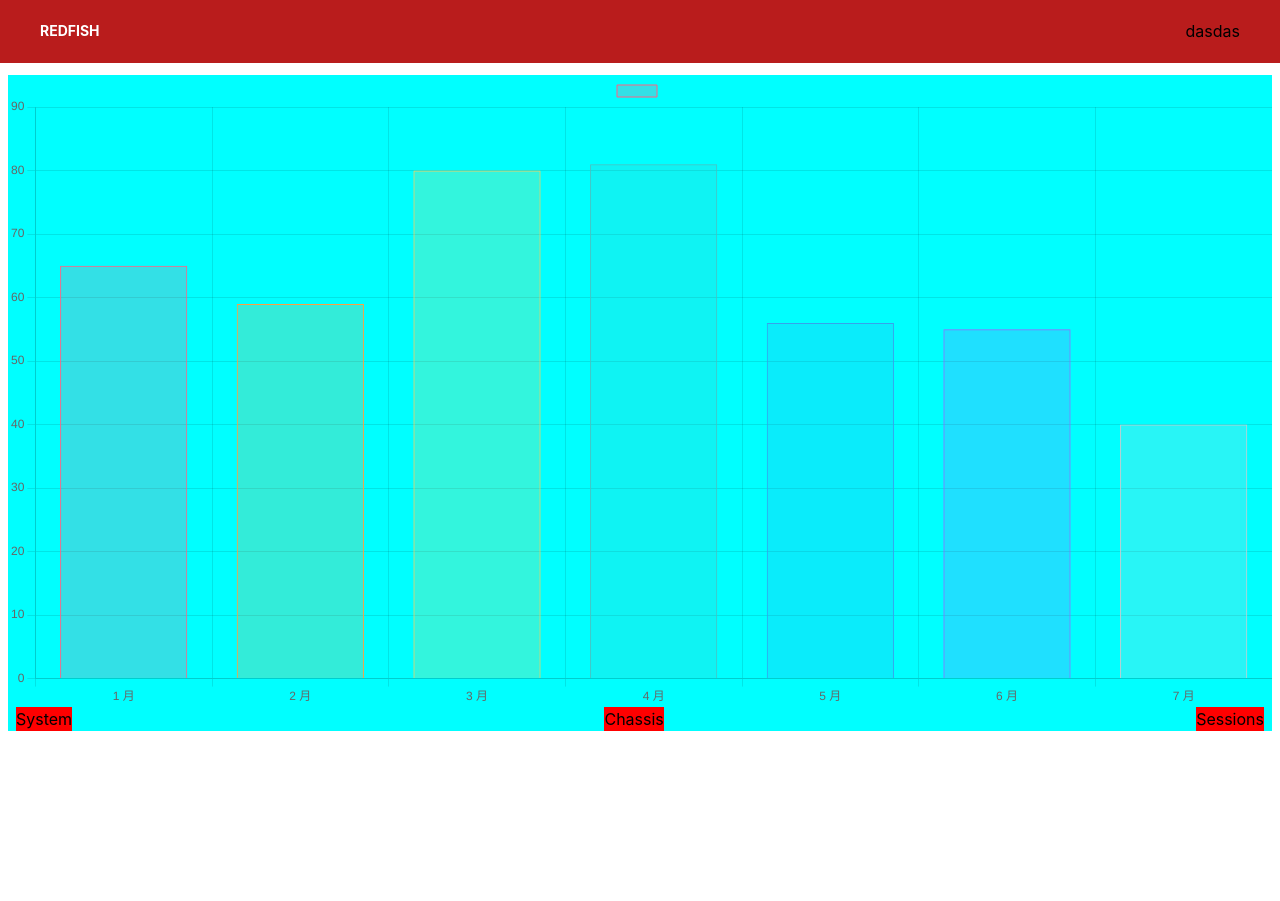
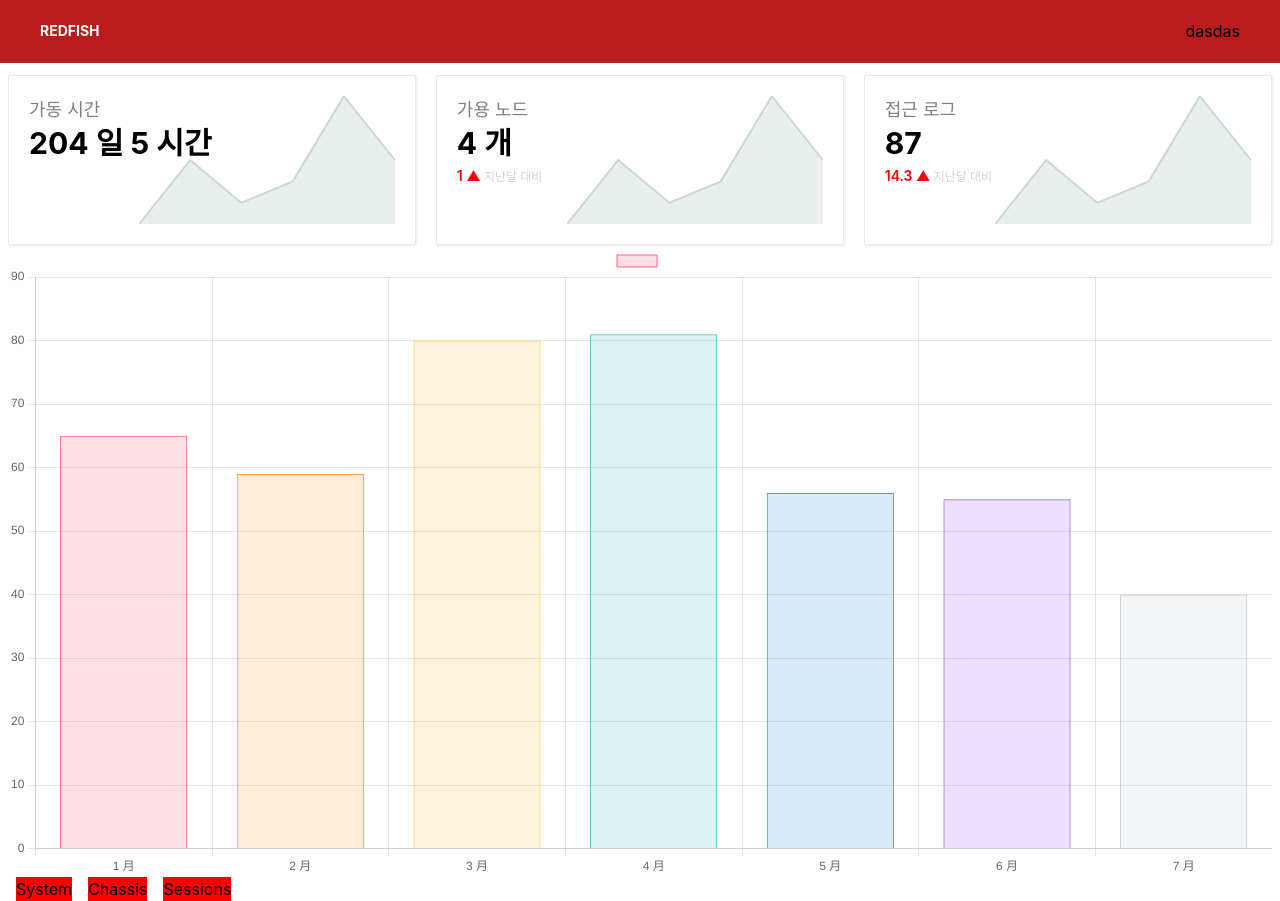
Before and after one commit to SHINDAESUB/Redfish, a React (Create React App) app: page / in a window 1280 px wide. Before the commit the page ends 800 px from the top, so only its background shows below. Built offline with nearby package versions, Linux system fonts and the light colour scheme.

Commit message:
Line 차트 생성

```diff
--- a/public/index.html
+++ b/public/index.html
@@ -3,7 +3,7 @@
   <head>
     <meta charset="utf-8" />
     <link rel="icon" href="%PUBLIC_URL%/favicon.ico" />
-    <meta name="viewport" content="width=device-width, initial-scale=1" />
+    <meta name="viewport" content="width=device-width, maximum-scale=1.0, minimum-scale=1, user-scalable=yes,initial-scale=1.0" />
     <meta name="theme-color" content="#000000" />
     <meta
       name="description"
--- a/src/components/home/index.tsx
+++ b/src/components/home/index.tsx
@@ -2,7 +2,7 @@ import * as api from 'api'
 import { FC ,useState } from 'react'
 import styled from 'styled-components';
 import { Chart, registerables } from 'chart.js'
-import { Bar } from 'react-chartjs-2';
+import { Bar ,Line } from 'react-chartjs-2';
 import { useSessionState } from '../../contexts/sessionContext'
 
 const data = {
@@ -37,6 +37,48 @@ const data = {
 const options = {
     responsive:true
   };
+
+const lineData = {
+    labels:[ "a" , "a", "a" , "a" , "a" , "a"],
+    datasets: [
+        {
+            data:[0.1 , 0.4 , 0.2 , 0.3 , 0.7 , 0.4]
+        }
+    ]
+}
+
+const lineOptions = {
+    plugins:{
+        legend:{
+            display:false,
+        },
+    },
+
+    elements:{
+        line:{
+            tension:0,
+            borderWidth:2,
+            borderColor:"rgba(47,97,68,0.2)",
+            fill:"start",
+            backgroundColor:"rgba(47,97,68,0.1)"
+        },
+        point:{
+            radius:0,
+            hitRadius:0,
+        },
+    },
+
+    scales:{
+        xAxis:{
+            display:false,
+        },
+        yAxis:{
+            display:false
+        }
+    }
+
+}
+
 
 
 Chart.register(...registerables);
@@ -86,7 +128,37 @@ const Home : FC = () =>{
 
     return(
         <StyleArtcle>
-
+            <div className='dashTitle'>
+                <StyleTest>
+                    <div className='text'>
+                        <h2>가동 시간</h2>
+                        <p className='title'>204 일 5 시간</p>
+                    </div>
+                    <div className="chart">
+                        <Line data={lineData} options={lineOptions} />
+                    </div>
+                </StyleTest>
+                <StyleTest>
+                    <div className='text'>
+                        <h2>가용 노드</h2>
+                        <p className='title'>4 개</p>
+                        <span className='value'>1 ▲</span><span className='size'> 지난달 대비</span>
+                    </div>
+                    <div className="chart">
+                        <Line data={lineData} options={lineOptions} />
+                    </div>
+                </StyleTest>
+                <StyleTest>
+                    <div className='text'>
+                        <h2>접근 로그</h2>
+                        <p className='title'>87</p>
+                        <span className='value'>14.3 ▲</span><span className='size'> 지난달 대비</span>
+                    </div>
+                    <div className="chart">
+                        <Line data={lineData} options={lineOptions} />
+                    </div>
+                </StyleTest>
+            </div>
             <Bar data={data} options={options} />
             <button
                 className="mx-2 "
@@ -111,24 +183,83 @@ const Home : FC = () =>{
                 Sessions
             </button>
         </StyleArtcle>
+
+        //https://towardsdev.com/chart-js-next-js-beautiful-data-driven-dashboards-how-to-create-them-fast-and-efficiently-a59e313a3153 참고
     );
 }
 
 export default Home
 
+const StyleTest = styled.div`
+    position: relative;
+    display: flex;
+    padding: 1.25rem;
+    border: 0.5px solid #e5e7eb;
+    border-radius: 0.125rem;
+    box-shadow: 1px 1px 1px 1px whitesmoke;
+    flex-basis: 32.3%;
+
+    .text{
+        z-index:2;
+        position: absolute;
+        width: 100%;
+        h2{
+            font-size: 1.125rem;
+            color: gray;
+        }
+        .value{
+            color: red;
+            font-size: 0.875rem;
+            line-height: 1.5715;
+            font-weight: 600;
+        }
+        .title{
+            color: black;
+            font-size: 1.88rem;
+            line-height: 1.33;
+            font-weight: 700;
+        }
+        .size{
+            font-size: 0.75rem;
+            line-height: 1.5;
+            color: lightgray;
+            font-weight: 500;
+        }
+    }
+    .chart{
+        position: relative;
+        width: 70%;
+        /* position: absolute; */
+        margin-left: auto;
+        /* top:5px; */
+        /* position: relative; */
+        /* position: absolute; */
+
+
+    }
+`
+
+
 const StyleArtcle = styled.article`
     position: relative;
     width: 100%;
-    display: flex;
-    flex-wrap: wrap;
-    align-items: center;
-    justify-content: space-between;
-    background-color:aqua;
+    /* display: flex; */
+    /* flex-wrap: nowrap; */
+    /* align-items: center; */
+    /* justify-content: space-between; */
     max-width: 80rem;
     margin-left: auto;
     margin-right: auto;
-
+    padding:0px;
     button{
         background-color:red
     }
+    .dashTitle{
+        position: relative;
+        display: flex;
+        flex-wrap: wrap;
+        justify-content: space-between;
+    }
+
+
 `
--- a/src/pages/home/index.tsx
+++ b/src/pages/home/index.tsx
@@ -18,9 +18,6 @@ const HomePage : FC = () =>{
 
 const StyledSection = styled.section`
   position: relative;
-  display: flex;
-  align-items: center;
-  justify-content: space-between;
   padding-left: 0.5rem;
   padding-right: 0.5rem;
 `
```
